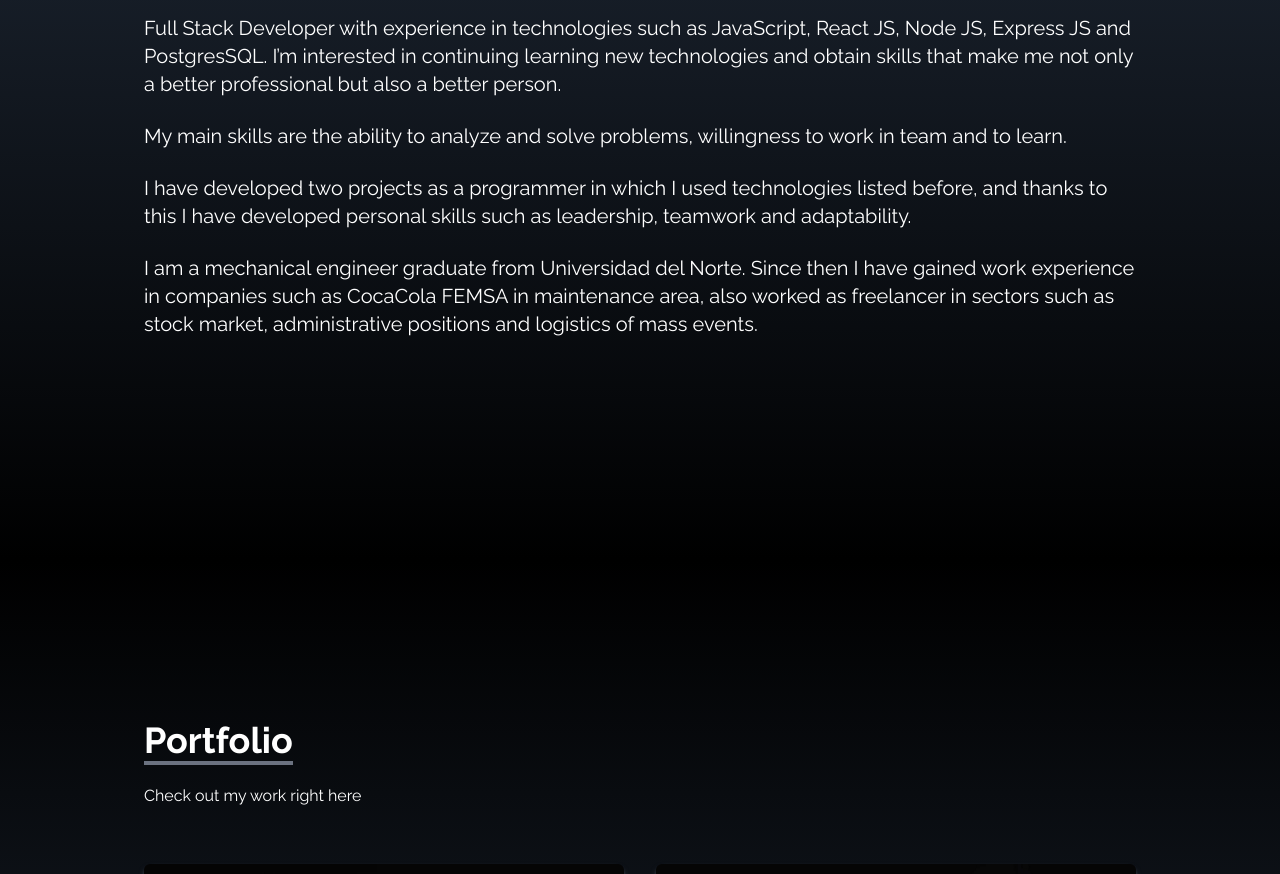
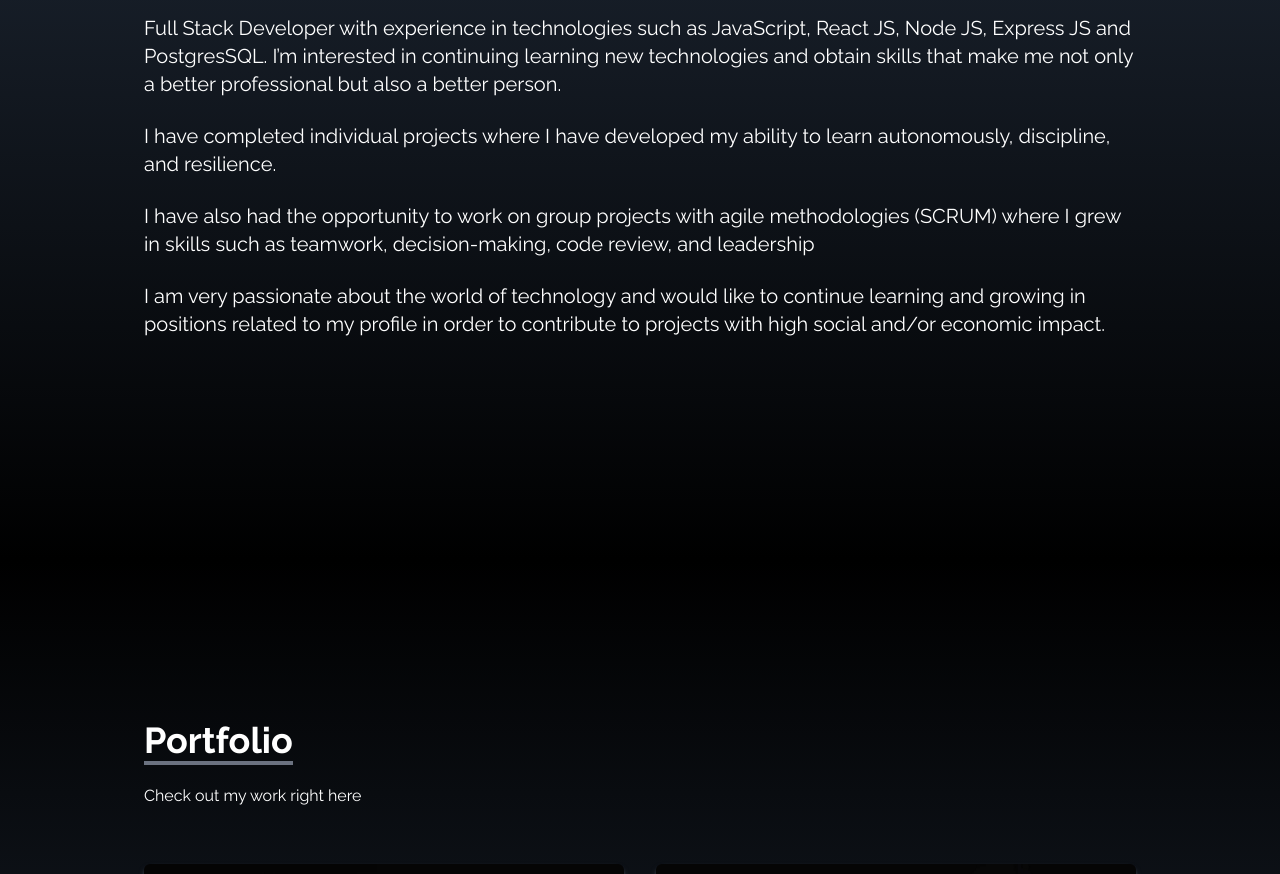
Before and after one commit to dmc2m4/Portfolio, a React (Create React App) app: page / in a window 1280 px wide. Shown: the part 1040-1914 px from the top of the page. Built offline with nearby package versions, Linux system fonts and the light colour scheme.

Commit message:
mejorando el about y cambiando el CV

```diff
--- a/src/components/About.tsx
+++ b/src/components/About.tsx
@@ -11,15 +11,15 @@ const About = () => {
                 </p>
                 <br/>
                 <p className='text-m sm:text-xl'>
-                My main skills are the ability to analyze and solve problems, willingness to work in team and to learn.
+                I have completed individual projects where I have developed my ability to learn autonomously, discipline, and resilience.
                 </p>
                 <br/>
                 <p className='text-m sm:text-xl'>
-                I have developed two projects as a programmer in which I used technologies listed before, and thanks to this I have developed personal skills such as leadership, teamwork and adaptability.
+                I have also had the opportunity to work on group projects with agile methodologies (SCRUM) where I grew in skills such as teamwork, decision-making, code review, and leadership
                 </p>
                 <br/>
                 <p className='text-m mb-10 sm:text-xl'>
-                I am a mechanical engineer graduate from Universidad del Norte. Since then I have gained work experience in companies such as CocaCola FEMSA in maintenance area, also worked as freelancer in sectors such as stock market, administrative positions and logistics of mass events.
+                I am very passionate about the world of technology and would like to continue learning and growing in positions related to my profile in order to contribute to projects with high social and/or economic impact.
                 </p>
             </div>
         </div>
```
Also changed, not shown: 1 other file (tests, documents, lock files or other folders).
